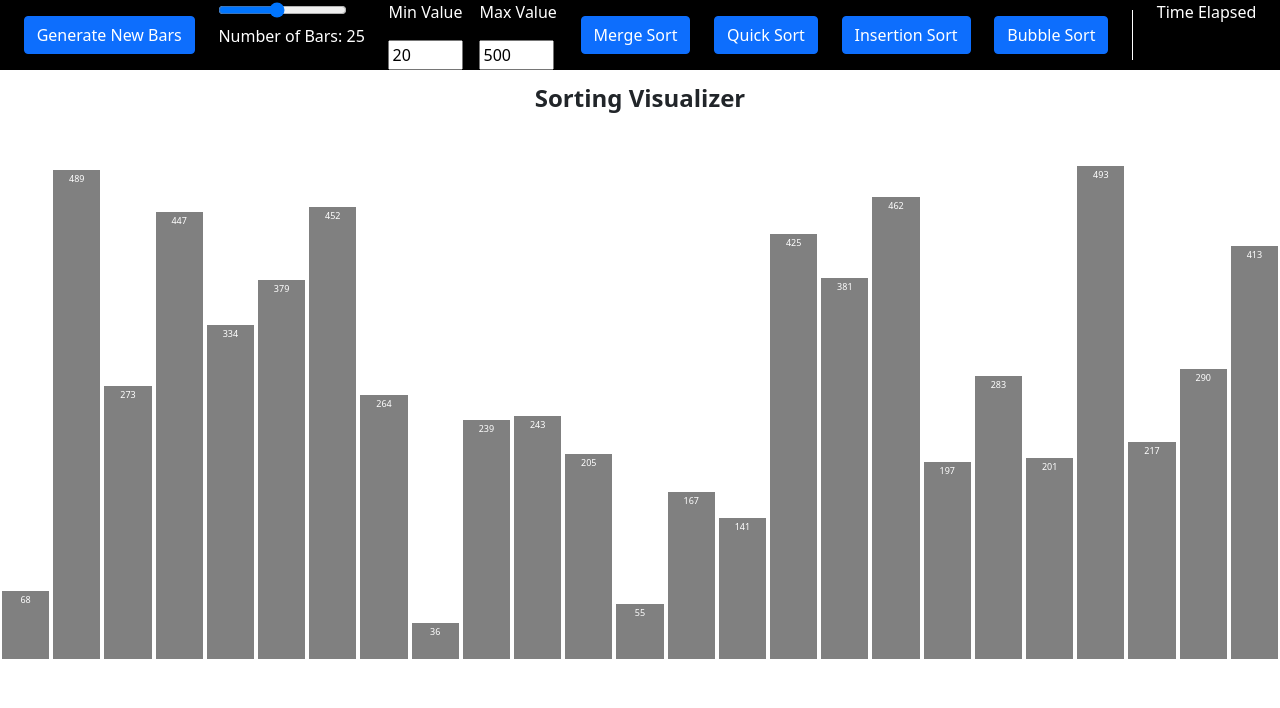
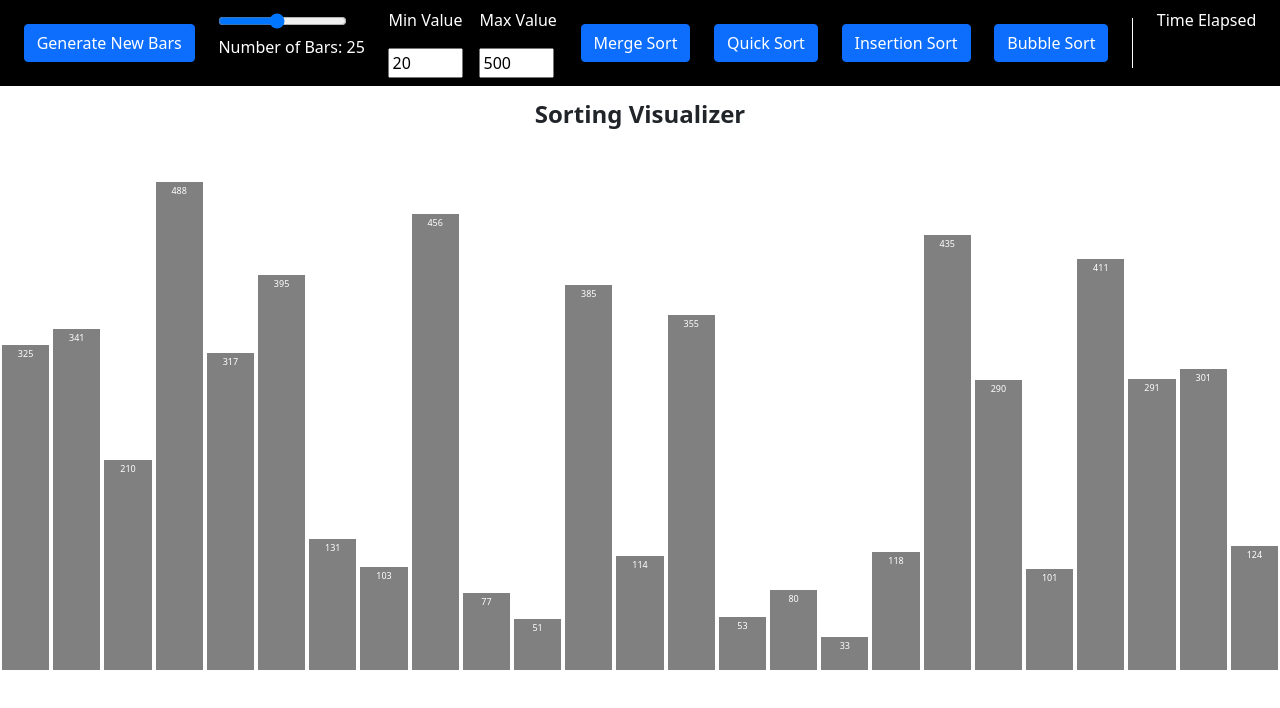
Before and after one commit to senoralikz/sorting-visualizer, a React (Create React App) app: page / in a window 1280 px wide. Shown: the top 708 px of the page. Built offline with nearby package versions, Linux system fonts and the light colour scheme.

Commit message:
setup deploy build to deploy to gh pages, wrapped createbararray function in usecallback hook

```diff
--- a/src/App.js
+++ b/src/App.js
@@ -1,5 +1,5 @@
 import "bootstrap/dist/css/bootstrap.min.css";
-import { useState, useEffect } from "react";
+import { useState, useEffect, useCallback } from "react";
 import Bars from "./components/Bars";
 import Footer from "./components/Footer";
 
@@ -33,14 +33,14 @@ function App() {
     return Math.floor(Math.random() * (max - min + 1) + min);
   };
 
-  const createBarArray = () => {
+  const createBarArray = useCallback(() => {
     let array = [];
 
     for (let i = 0; i < numBars; i++) {
       array.push(randomNumsFromRange(minBarValue, maxBarValue));
     }
     setBars(array);
-  };
+  }, [maxBarValue, minBarValue, numBars]);
 
   useEffect(() => {
     console.log("min val is", minBarValue);
--- a/src/components/BarSlider.js
+++ b/src/components/BarSlider.js
@@ -2,7 +2,7 @@ import React from "react";
 
 const BarSlider = ({ numBars, handleBarSliderChange }) => {
   return (
-    <div>
+    <div className="align-self-center">
       <input
         type="range"
         min="5"
--- a/src/components/BarValues.js
+++ b/src/components/BarValues.js
@@ -8,7 +8,7 @@ const BarValues = ({
   handleMaxValue,
 }) => {
   return (
-    <div>
+    <div className="align-self-center">
       <Stack direction="horizontal" gap={3}>
         <Stack>
           <p className="footer-text">Min Value </p>
--- a/src/components/Bars.js
+++ b/src/components/Bars.js
@@ -9,25 +9,10 @@ const Bars = ({
   setBars,
   createBarArray,
 }) => {
-  // const [bars, setBars] = useState([]);
-
-  // const randomNumsFromRange = (min, max) => {
-  //   return Math.floor(Math.random() * (max - min + 1) + min);
-  // };
-
-  // const createBarArray = () => {
-  //   let array = [];
-
-  //   for (let i = 0; i < numBars; i++) {
-  //     array.push(randomNumsFromRange(minBarValue, maxBarValue));
-  //   }
-  //   setBars(array);
-  // };
-
   useEffect(() => {
     createBarArray();
     // console.log("this is the bars to be rendered", bars);
-  }, [numBars]);
+  }, [createBarArray]);
 
   // console.log(bars);
   return bars.map((value, index) => (
--- a/src/components/Footer.js
+++ b/src/components/Footer.js
@@ -27,7 +27,7 @@ const Footer = ({
     <>
       <Stack>
         <Alerts showAlert={showAlert} setShowAlert={setShowAlert} />
-        <footer className="d-flex justify-content-evenly">
+        <footer className="d-flex justify-content-evenly pt-2 pb-2">
           <NewBars createBarArray={createBarArray} />
           <BarSlider
             numBars={numBars}
--- a/src/components/NewBars.js
+++ b/src/components/NewBars.js
@@ -2,10 +2,6 @@ import React from "react";
 import Button from "react-bootstrap/Button";
 
 const NewBars = ({ createBarArray }) => {
-  // const newBarsButton = () => {
-  //   console.log("generating new bars");
-  // };
-
   return (
     <Button className="sort-button align-self-center" onClick={createBarArray}>
       Generate New Bars
```
Also changed, not shown: package.json (+7 -1 lines), 1 other file (tests, documents, lock files or other folders).
